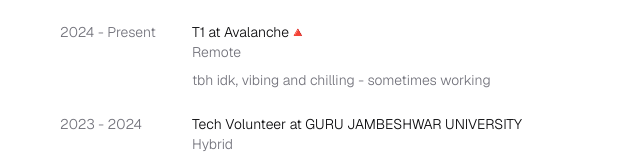
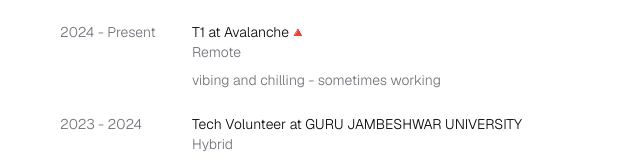
Before and after one commit to vissih/cv, a Next.js app: page / in a window 1280 px wide. Shown: the part 332-492 px from the top of the page, without its empty margins (316-956 px from the left). Built offline with nearby package versions, Linux system fonts and the light colour scheme.

Commit message:
Update profile.ts

```diff
--- a/data/profile.ts
+++ b/data/profile.ts
@@ -16,7 +16,7 @@
         title: 'T1 at Avalanche🔺',
         subTitle: 'Remote',
         date: '2024 - Present',
-        description: 'tbh idk, vibing and chilling - sometimes working',
+        description: 'vibing and chilling - sometimes working',
       },
       {
         title: 'Tech Volunteer at GURU JAMBESHWAR UNIVERSITY',
```
